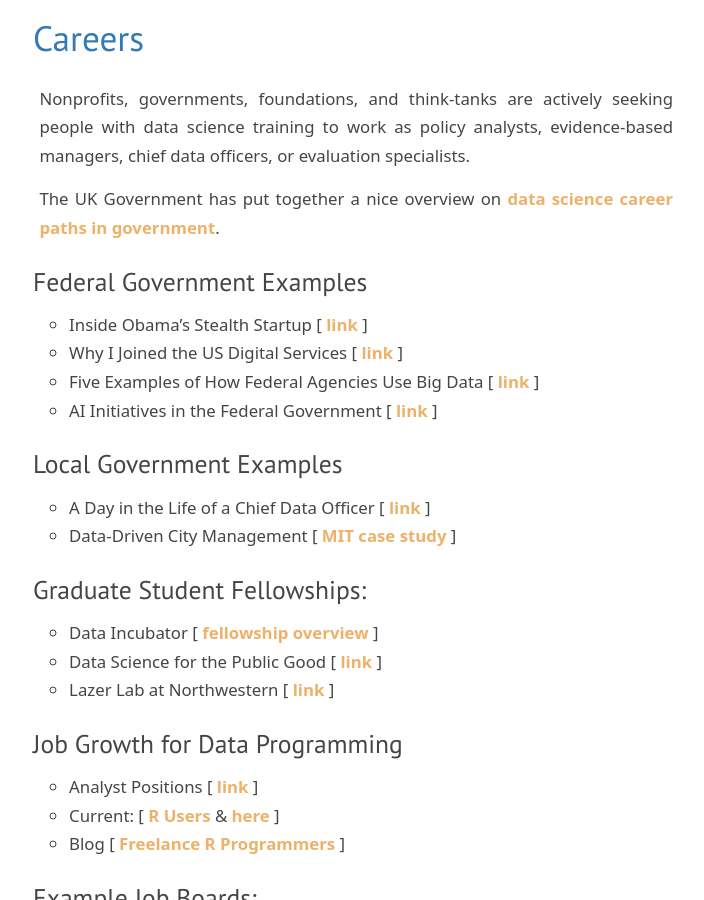
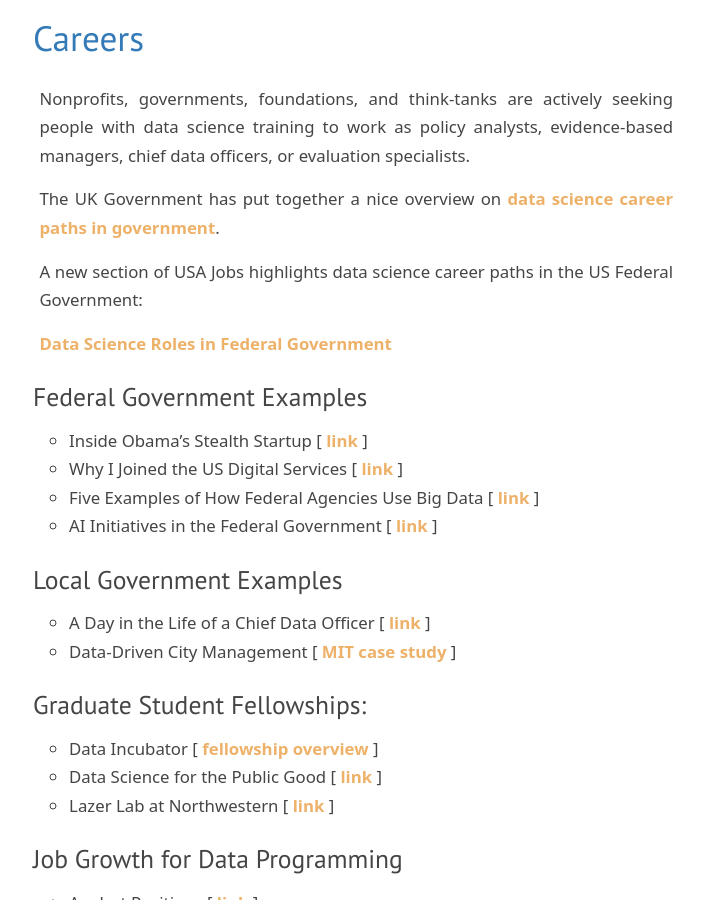
Before and after one commit to DS4PS/ds4ps.github.io, a Jekyll site: the page built from careers.md, in a window 1280 px wide and 900 px high, scrolled down 2278 px. Shown: the whole window, without its empty margins (287-991 px from the left). Built offline with Jekyll 4.4.1, drawn with Linux system fonts in a browser that asks for light colours; nearby versions of some CDN libraries; library files that are not in the unit come from our copies.

Commit message:
Update careers.md

```diff
--- a/careers.md
+++ b/careers.md
@@ -62,6 +62,9 @@
 
 The UK Government has put together a nice overview on [data science career paths in government](https://github.com/ukgovdatascience/data_scientist_career_path/blob/master/index.md).
 
+A new section of USA Jobs highlights data science career paths in the US Federal Government:
+
+[Data Science Roles in Federal Government](https://usajobs.github.io/microsite-data-science/)
 
 ### Federal Government Examples
 
```
